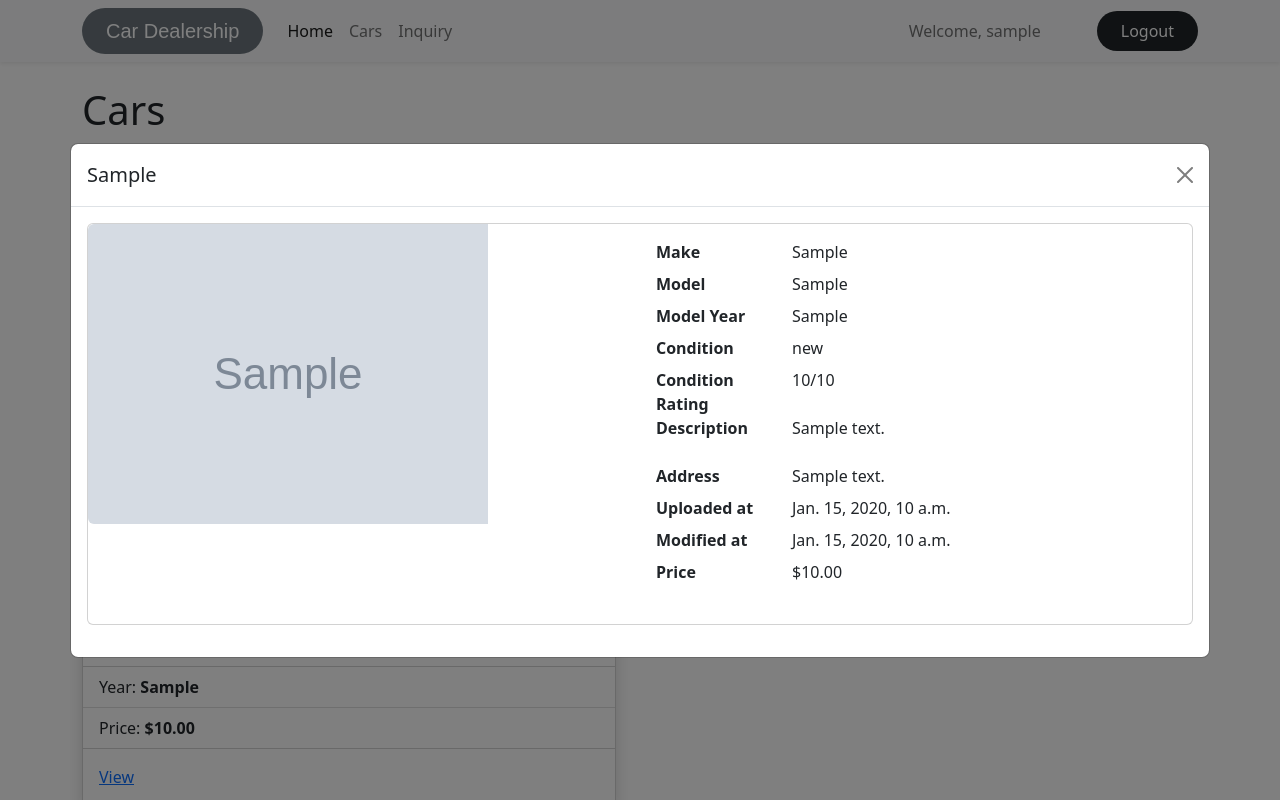
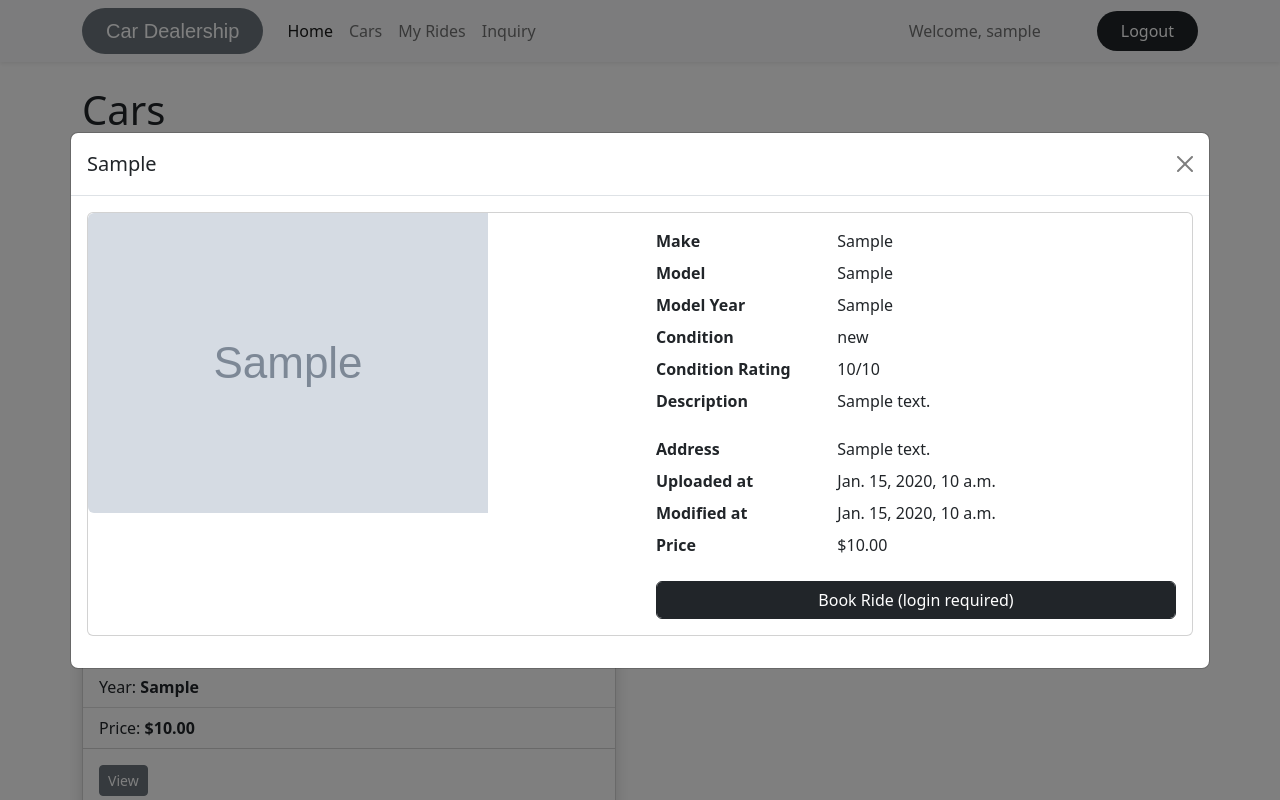
Before and after one commit to samiu11ah/car_dealership, a Django app: page /cars/ in a window 1280 px wide, after a click on "View". Run offline with Django 4.2, Linux system fonts and the light colour scheme; a user stored in the database is signed in; tables that the repository leaves empty hold one stand-in row (values such as "Sample post"); grey boxes marked "Sample" are stand-in pictures; some web fonts are replaced.

Commit message:
added riderecord model and modified car details modal animation

```diff
--- a/base/models.py
+++ b/base/models.py
@@ -28,6 +28,18 @@ class Car(models.Model):
     def __str__(self):
         return f'id: {self.id}, make: {self.make}, model: {self.model}, year: {self.model_year}'
 
+class RideRecord(models.Model):
+    car = models.ForeignKey(Car, on_delete=models.CASCADE)
+    user = models.ForeignKey(User, on_delete=models.CASCADE)
+    ride_datetime = models.DateTimeField()
+    booking_datetime = models.DateTimeField(auto_now_add=True)
+    spot = models.CharField(max_length=200)
+    accepted = models.BooleanField(default=False)
+
+
+    def __str__(self):
+        return f'{self.user.username} - {self.car.model} - {self.datetime}'
+
 class Inquiry(models.Model):
     first_name = models.CharField(max_length=100)
     last_name = models.CharField(max_length=100)
--- a/base/templates/base/cars.html
+++ b/base/templates/base/cars.html
@@ -1,4 +1,10 @@
 {% include 'base/layout.html' %}
+
+
+{% block extra_head %}
+
+<link rel="stylesheet" href="https://cdnjs.cloudflare.com/ajax/libs/animate.css/4.1.1/animate.min.css"/>
+{% endblock extra_head %}
 
 
 {% block body %}
@@ -24,7 +30,7 @@
             </ul>
 
             <div class="card-body">
-              <a href="#" class="card-link" data-bs-toggle="modal" data-bs-target="#car_{{car.id}}">View</a>
+              <a href="#" class="btn btn-sm btn-secondary stretched-link" data-bs-toggle="modal" data-bs-target="#car_{{car.id}}">View</a>
             </div>
             </div>
           </div>
@@ -38,8 +44,8 @@
 
 {% comment %} Car Details : Modals {% endcomment %}
 {% for car in cars %}
-<div class="modal py-5" id="car_{{car.id}}" tabindex="-1" aria-labelledby="exampleModalLabel" aria-hidden="true">
-    <div class="modal-dialog modal-xl modal-dialog-centered">
+<div class="modal animate__animated animate__fadeIn animate__faster py-5" id="car_{{car.id}}" tabindex="-1" aria-labelledby="exampleModalLabel" aria-hidden="true" >
+    <div class="modal-dialog modal-xl modal-dialog-centered" >
       <div class="modal-content">
         <div class="modal-header">
           <h5 class="modal-title" id="exampleModalLabel">{{car.make}}</h5>
@@ -57,35 +63,40 @@
                 <div class="card-body pl-5">
 
                   <dl class="row">
-                    <dt class="col-sm-3">Make</dt>
-                    <dd class="col-sm-9">{{ car.make }}</dd>
+                    <dt class="col-sm-4">Make</dt>
+                    <dd class="col-sm-8">{{ car.make }}</dd>
 
-                    <dt class="col-sm-3">Model</dt>
-                    <dd class="col-sm-9">{{ car.model }}</dd>
+                    <dt class="col-sm-4">Model</dt>
+                    <dd class="col-sm-8">{{ car.model }}</dd>
 
-                    <dt class="col-sm-3">Model Year</dt>
-                    <dd class="col-sm-9">{{ car.model_year }}</dd>
+                    <dt class="col-sm-4">Model Year</dt>
+                    <dd class="col-sm-8">{{ car.model_year }}</dd>
 
-                    <dt class="col-sm-3">Condition</dt>
-                    <dd class="col-sm-9">{{ car.condition }}</dd>
+                    <dt class="col-sm-4">Condition</dt>
+                    <dd class="col-sm-8">{{ car.condition }}</dd>
 
-                    <dt class="col-sm-3">Condition Rating</dt>
-                    <dd class="col-sm-9">{{ car.condition_rating }}/10</dd>
+                    <dt class="col-sm-4">Condition Rating</dt>
+                    <dd class="col-sm-8">{{ car.condition_rating }}/10</dd>
 
-                    <dt class="col-sm-3">Description</dt>
-                    <dd class="col-sm-9">{{ car.description | linebreaks }}</dd>
+                    <dt class="col-sm-4">Description</dt>
+                    <dd class="col-sm-8">{{ car.description | linebreaks }}</dd>
 
 
-                    <dt class="col-sm-3">Address</dt>
-                    <dd class="col-sm-9">{{ car.address }}</dd>
+                    <dt class="col-sm-4">Address</dt>
+                    <dd class="col-sm-8">{{ car.address }}</dd>
 
-                    <dt class="col-sm-3">Uploaded at</dt>
-                    <dd class="col-sm-9">{{ car.uploaded_at }}</dd>
-                    <dt class="col-sm-3">Modified at</dt>
-                    <dd class="col-sm-9">{{ car.modified_at }}</dd>
-                    <dt class="col-sm-3">Price</dt>
-                    <dd class="col-sm-9">${{ car.price }}</dd>
+                    <dt class="col-sm-4">Uploaded at</dt>
+                    <dd class="col-sm-8">{{ car.uploaded_at }}</dd>
+                    <dt class="col-sm-4">Modified at</dt>
+                    <dd class="col-sm-8">{{ car.modified_at }}</dd>
+                    <dt class="col-sm-4">Price</dt>
+                    <dd class="col-sm-8">${{ car.price }}</dd>
                   </dl>
+
+                  <a href="#" class="btn btn-dark form-control">
+                    Book Ride
+                    (login required)
+                  </a>
 
                 </div>
 
--- a/base/templates/base/layout.html
+++ b/base/templates/base/layout.html
@@ -29,6 +29,11 @@
               <li class="nav-item">
                 <a class="nav-link" href="{% url 'cars' %}">Cars</a>
               </li>
+              {% if request.user.is_authenticated %}
+              <li class="nav-item">
+                <a class="nav-link" href="#">My Rides</a>
+              </li>
+              {% endif %}
               <li class="nav-item">
                 <a class="nav-link" href="{% url 'inquiry' %}">Inquiry</a>
               </li>
--- a/base/views.py
+++ b/base/views.py
@@ -1,10 +1,10 @@
 from django.shortcuts import render, redirect
-from .models import Car, Inquiry
 from django.contrib.auth.decorators import login_required
 from django.contrib.auth import authenticate, login, logout
 from django.contrib import messages
 from django.contrib.auth.models import User
 from django.conf import settings
+from .models import Car, Inquiry, RideRecord
 import requests
 import json
 # Create your views here.
@@ -19,6 +19,7 @@ def car_details(request, id):
 def cars(request):
     context = {}
     context['cars'] = Car.objects.all()
+    # context['cars'] = RideRecord.objects.filter(user=request.user)
     return render(request, 'base/cars.html', context)
 
 def register(request):
```
Also changed, not shown: base/migrations/0002_riderecord.py (added).
